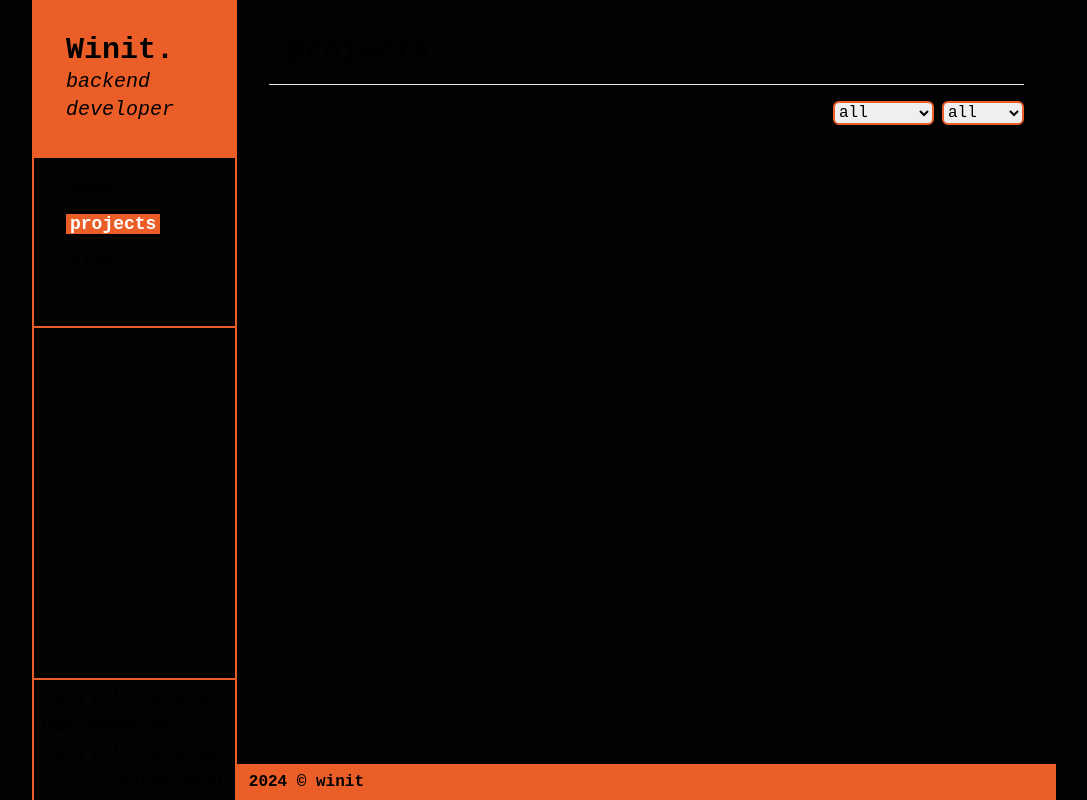
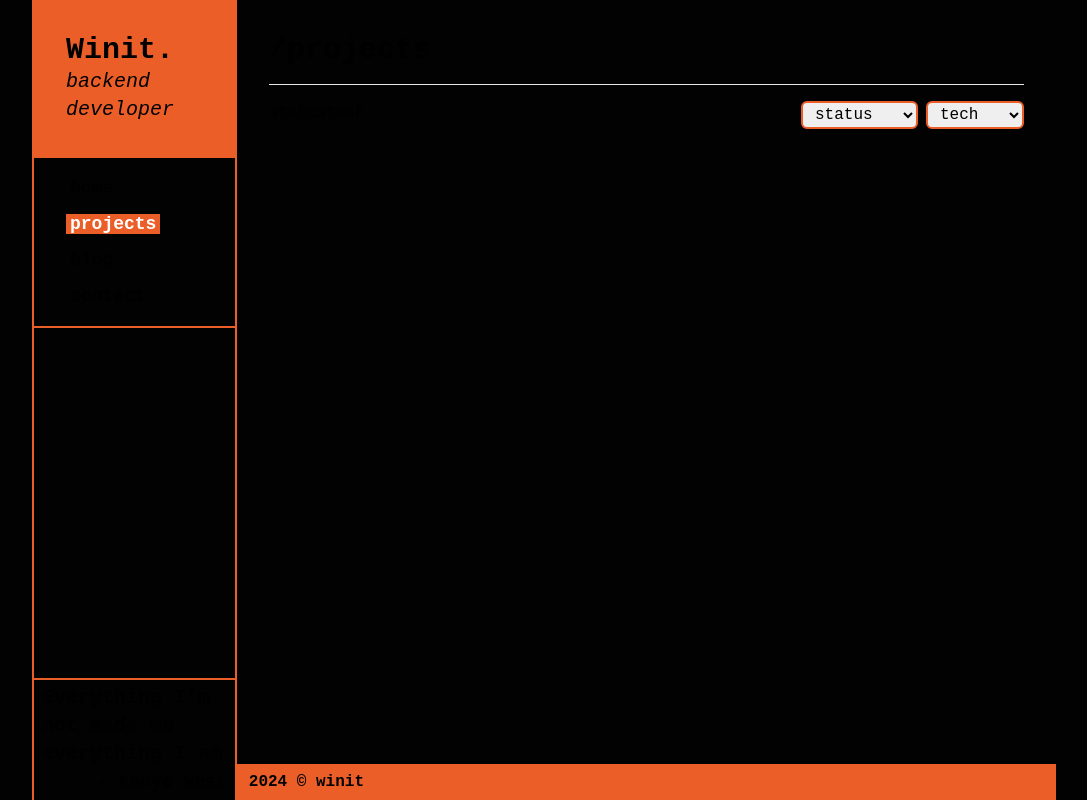
Before and after one commit to heywinit/winit, a React (Vite) app: page /projects in a window 1280 px wide. Shown: the whole page, without its empty margins (96-1183 px from the left). Built offline with nearby package versions, Linux system fonts and the light colour scheme; a web font is replaced by a local one.

Commit message:
projects filtering ui done

```diff
--- a/src/Projects.tsx
+++ b/src/Projects.tsx
@@ -4,8 +4,8 @@ import Footer from "./components/Footer";
 import Select from "./components/Select";
 
 export default function Projects() {
-  const [status, setStatus] = React.useState("all");
-  const [tech, setTech] = React.useState("all");
+  const [status, setStatus] = React.useState("status");
+  const [tech, setTech] = React.useState("tech");
 
   return (
     <div className="flex h-screen w-screen justify-center px-32">
@@ -16,13 +16,16 @@ export default function Projects() {
           <hr className="my-4 bg-p" />
           <div className="space-y-2">
             <div className="flex justify-between">
-              <div></div>
+              <div>
+                {status}
+                {tech}
+              </div>
               <div className="">
                 {/* Two dropdowns, one for status filter, one for tech filter */}
                 <div className="flex space-x-2">
                   <div className="flex items-center space-x-1">
                     <Select
-                      options={["all", "active", "inactive"]}
+                      options={["status", "active", "inactive"]}
                       selected={status}
                       onChange={(e) => {
                         setStatus(e.target.value);
@@ -31,7 +34,7 @@ export default function Projects() {
                   </div>
                   <div className="flex items-center space-x-1">
                     <Select
-                      options={["all", "react", "node", "go", "python"]}
+                      options={["tech", "react", "node", "go", "python"]}
                       selected={tech}
                       onChange={(e) => {
                         setTech(e.target.value);
--- a/src/components/Select.tsx
+++ b/src/components/Select.tsx
@@ -11,7 +11,7 @@ export default function Select({
 }) {
   return (
     <select
-      className="bg-s border-2 border-p rounded-md"
+      className="bg-s border-2 border-p rounded-md p-2 py-0.5"
       value={selected}
       onChange={onChange}
     >
```
